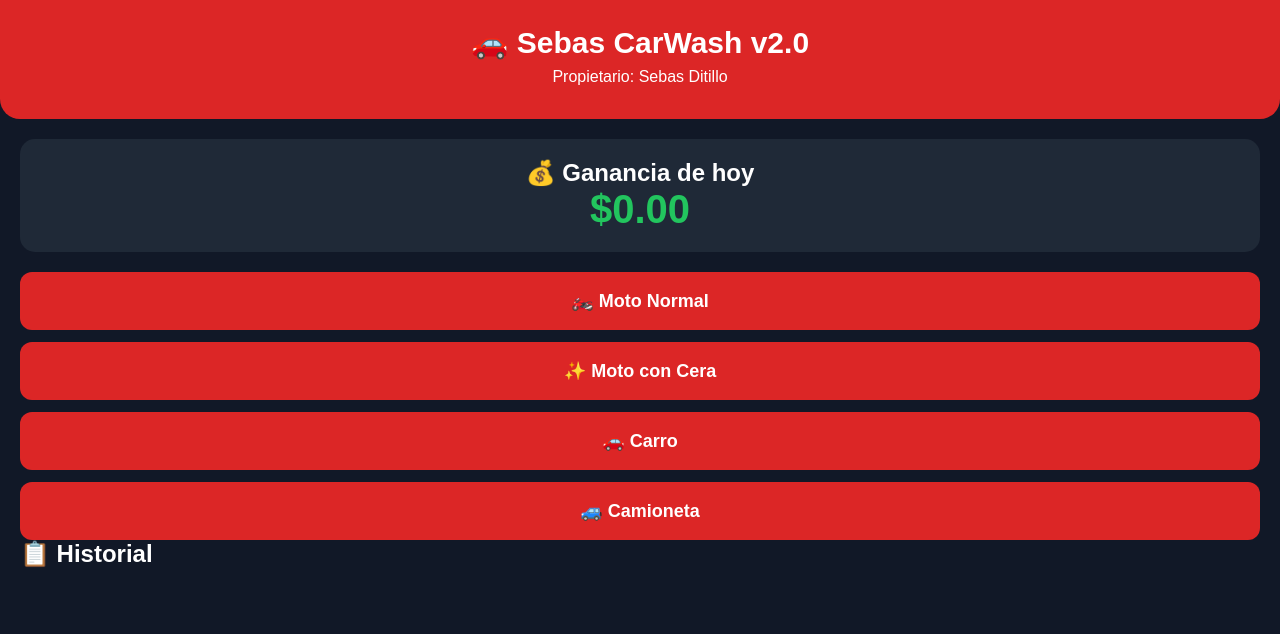
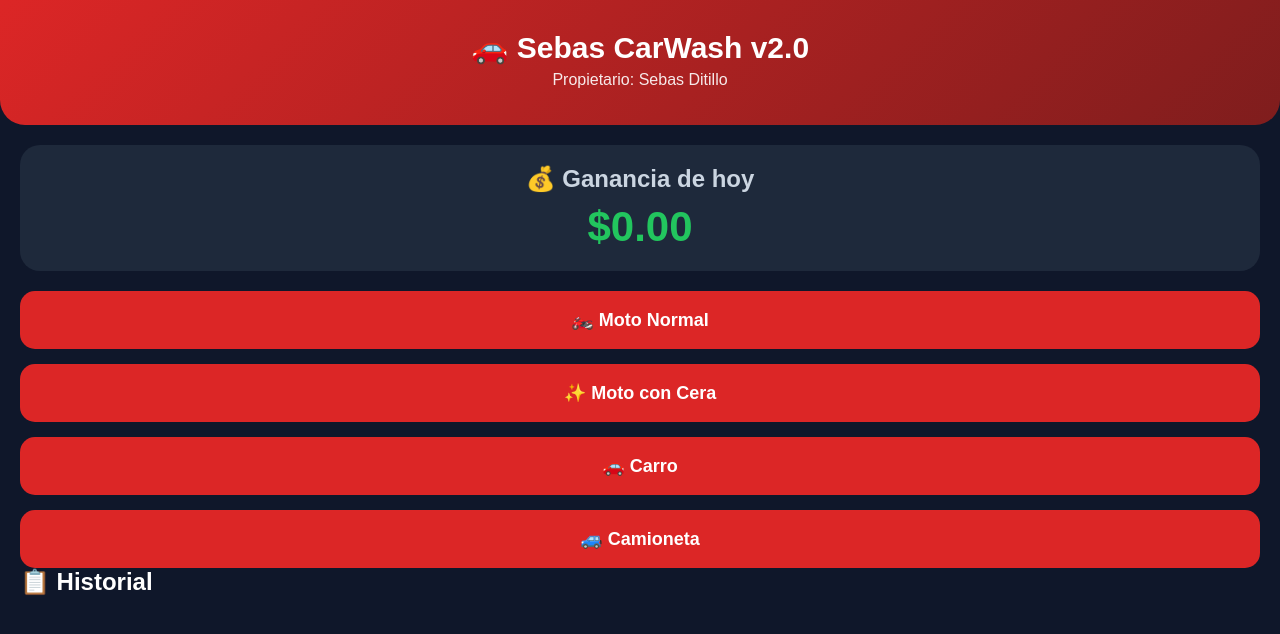
Before and after one commit to SebasDitillo/carwash, a plain HTML site: page index.html in a window 1280 px wide. Drawn offline with Linux system fonts and the light colour scheme.

Commit message:
Update style.css

```diff
--- a/style.css
+++ b/style.css
@@ -2,20 +2,20 @@
     margin:0;
     padding:0;
     box-sizing:border-box;
-    font-family:Arial, sans-serif;
+    font-family:Arial,Helvetica,sans-serif;
 }
 
 body{
-    background:#111827;
+    background:#0f172a;
     color:white;
 }
 
 .header{
-    background:#dc2626;
+    background:linear-gradient(135deg,#dc2626,#7f1d1d);
+    padding:30px;
     text-align:center;
-    padding:25px;
-    border-bottom-left-radius:20px;
-    border-bottom-right-radius:20px;
+    border-bottom-left-radius:25px;
+    border-bottom-right-radius:25px;
 }
 
 .header h1{
@@ -23,7 +23,8 @@ body{
 }
 
 .header p{
-    margin-top:8px;
+    margin-top:6px;
+    opacity:.9;
 }
 
 main{
@@ -31,36 +32,41 @@ main{
 }
 
 .card{
-    background:#1f2937;
-    border-radius:15px;
+    background:#1e293b;
+    border-radius:20px;
     padding:20px;
     text-align:center;
     margin-bottom:20px;
 }
 
+.card h2{
+    color:#cbd5e1;
+}
+
 .card h1{
     color:#22c55e;
-    font-size:40px;
+    font-size:42px;
+    margin-top:10px;
 }
 
 .botones{
     display:flex;
     flex-direction:column;
-    gap:12px;
+    gap:15px;
 }
 
 button{
+    padding:18px;
+    font-size:18px;
+    border:none;
+    border-radius:15px;
     background:#dc2626;
     color:white;
-    border:none;
-    border-radius:12px;
-    padding:18px;
-    font-size:18px;
     font-weight:bold;
 }
 
 button:active{
-    transform:scale(0.98);
+    transform:scale(.98);
 }
 
 #historial{
@@ -68,8 +74,9 @@ button:active{
 }
 
 .registro{
-    background:#1f2937;
+    background:#1e293b;
     padding:15px;
-    margin-top:10px;
-    border-radius:10px;
+    margin-bottom:10px;
+    border-radius:15px;
+    border-left:5px solid #22c55e;
 }
```
